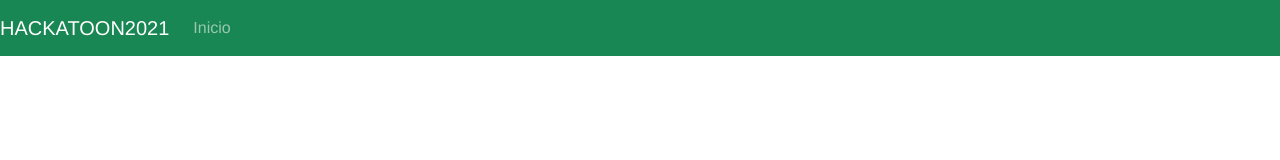
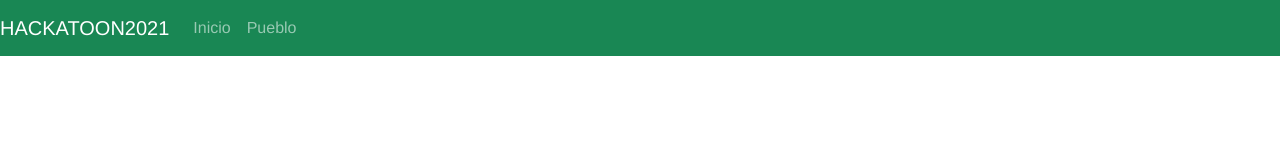
Before and after one commit to hackathon100/Gamificacion-equipo10, a Vue app: page / in a window 1280 px wide. Shown: the top 160 px of the page. Built offline with nearby package versions, Linux system fonts and the light colour scheme; no server answers.

Commit message:
agrega ruta pueblo

```diff
--- a/src/components/NavBar.vue
+++ b/src/components/NavBar.vue
@@ -8,6 +8,7 @@
       <b-collapse id="nav-collapse" is-nav>
         <b-navbar-nav>
           <b-nav-item :to="{ name: 'Login' }">Inicio</b-nav-item>
+          <b-nav-item :to="{ name: 'Pueblo' }">Pueblo</b-nav-item>
 
 
         </b-navbar-nav>
```
